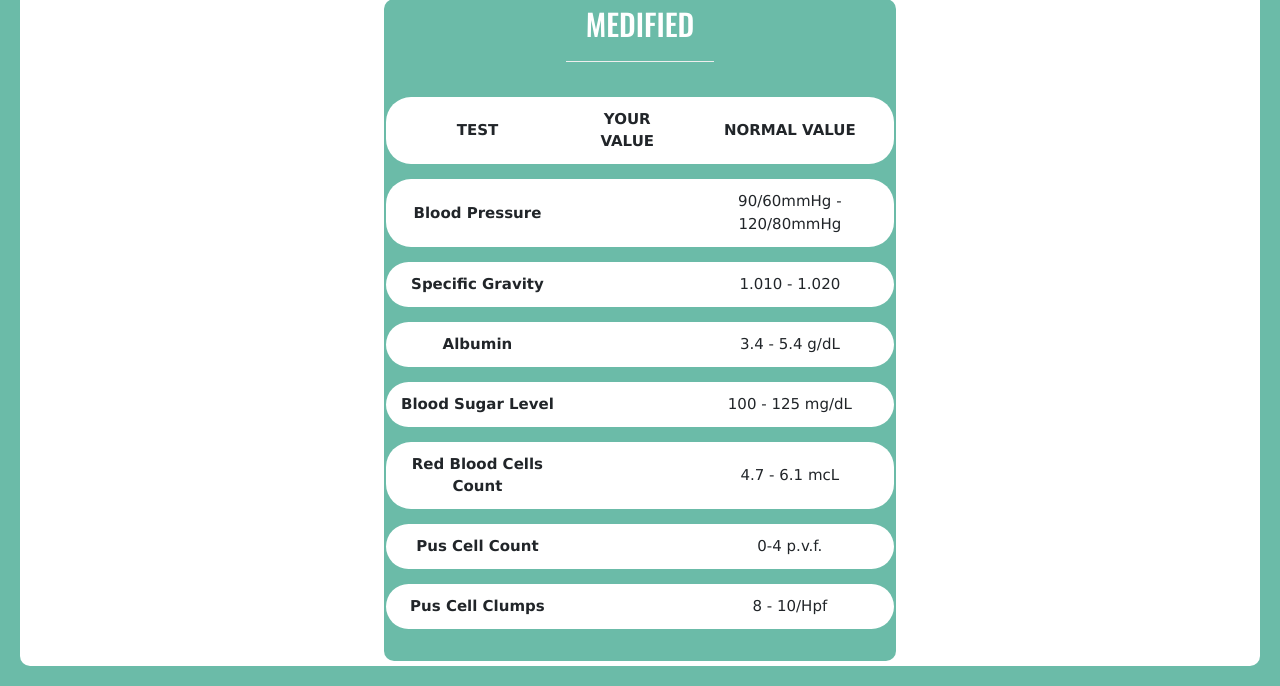
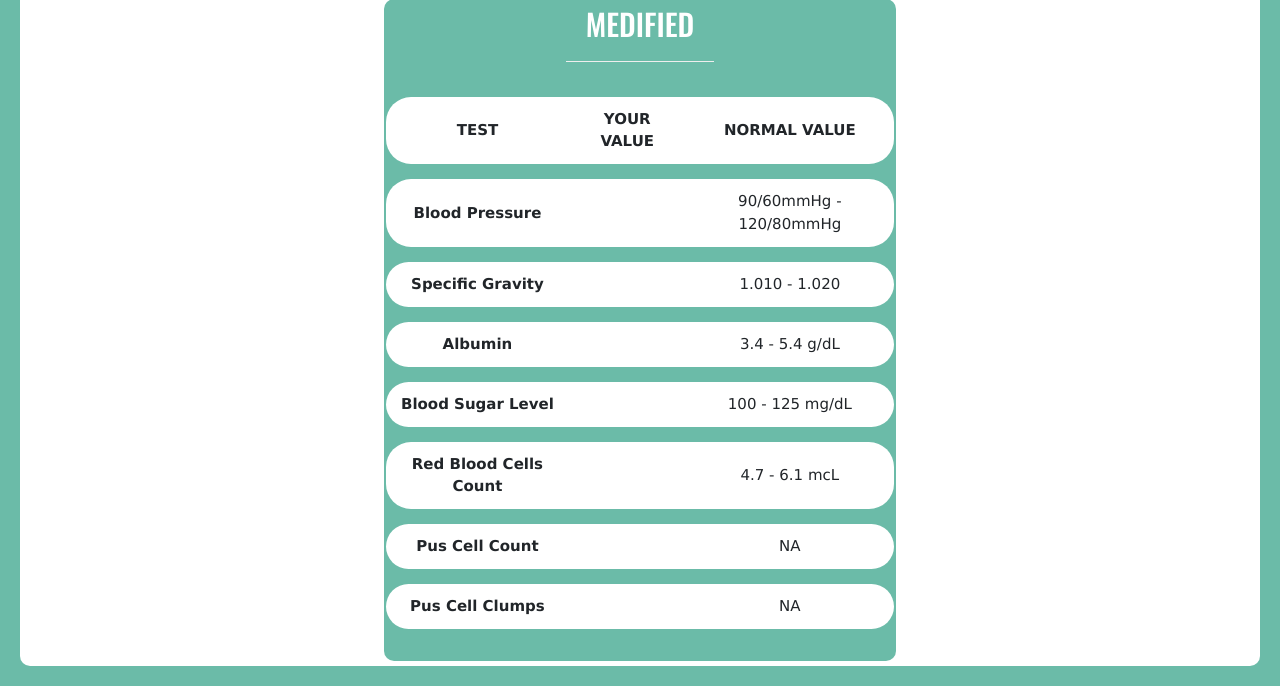
Before and after one commit to xdagroup/kidney_api, a Flask app: template templates/result.html in a window 1280 px wide. Shown: the part 293-979 px from the top of the page. Run offline with Flask 2, Linux system fonts and the light colour scheme; the template is opened without the code that fills it, so the values that code supplies are empty.

Commit message:
added values to result

```diff
--- a/templates/result.html
+++ b/templates/result.html
@@ -26,9 +26,6 @@
 			<div class="w3-panel">
 				<h5 class="redres" id="resulttext">{{ prediction_text }}</h5>
 			</div>
-		<!--	 <div class="w3-panel">
-				<h2 class="greenres" id="resulttext">NO WORRIES, YOU ARE FINE</h2>
-			</div> -->
 		</div>
 		<h3 class="subhead">REPORT</h3>
 		<hr class="line-head">
@@ -80,13 +77,13 @@
 						<tr>
 							<th scope="row" class="symptom" >Pus Cell Count</th>
 							<td class="your-value" >{{ rep[5] }}</td>
-							<td class="normal-value">0-4 p.v.f.</td>
+							<td class="normal-value">NA</td>
 
 						</tr>
 						<tr>
 							<th class="symptom" scope="row" >Pus Cell Clumps</th>
 							<td class="your-value" >{{ rep[6] }}</td>
-							<td class="normal-value" >8 - 10/Hpf</td>
+							<td class="normal-value" >NA</td>
 
 						</tr>
 					</tbody>
@@ -94,11 +91,6 @@
 			</div>
 
 		</div>
-
-
-
-
-
 	</div>
 		<script src="https://code.jquery.com/jquery-3.5.1.slim.min.js"
 			integrity="sha384-DfXdz2htPH0lsSSs5nCTpuj/zy4C+OGpamoFVy38MVBnE+IbbVYUew+OrCXaRkfj"
```
Also changed, not shown: app.py (line endings or trailing spaces), requirements.txt (line endings or trailing spaces), static/fonts/montserrat/OFL.txt (line endings or trailing spaces), static/main.css (line endings or trailing spaces), templates/kidney.html (line endings or trailing spaces).
